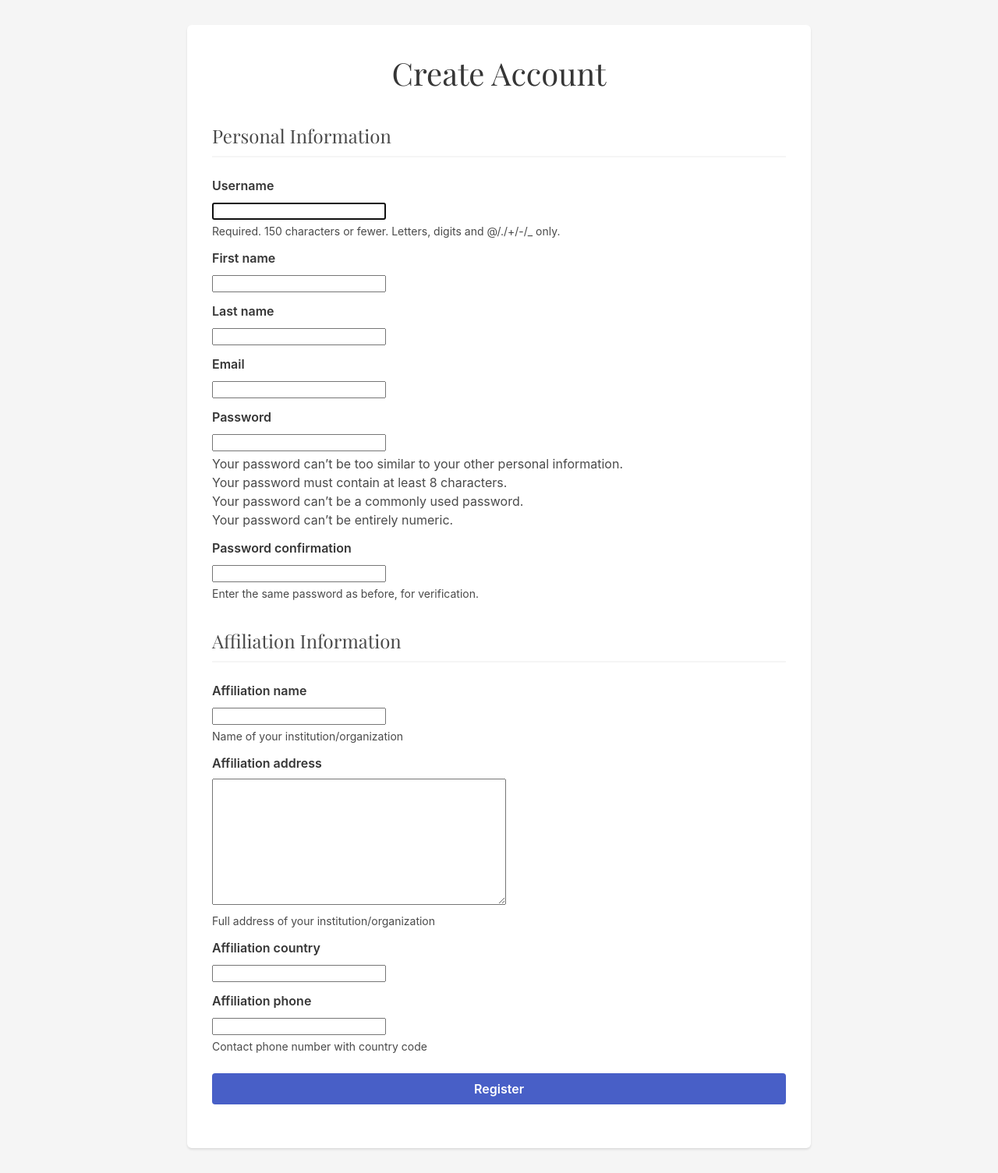
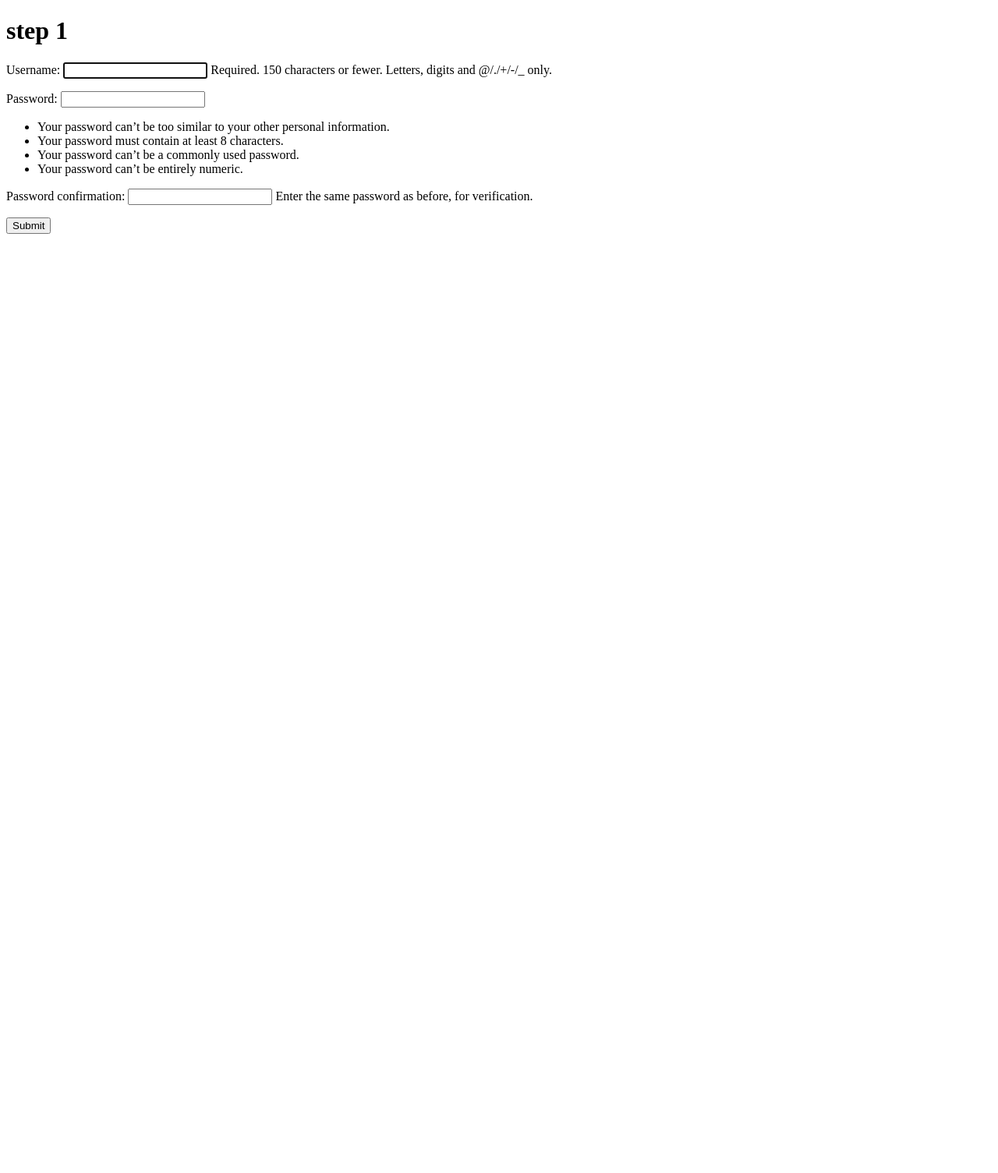
Before and after one commit to nashamri/pub-sys, a Django app: page /register/ in a window 1280 px wide. Shown: the whole page at 78% size. After the commit the page ends 300 px from the top, so only its background shows below. Run offline with Django 5.2, Linux system fonts and the light colour scheme.

Commit message:
mutli_form_test

```diff
--- a/account/forms.py
+++ b/account/forms.py
@@ -1,42 +1,11 @@
+# forms.py
 from django import forms
-from django.contrib.auth.forms import UserCreationForm
-from django.contrib.auth.models import User
-from .models import Affiliation
+from .models import Author
+from django.forms import ModelForm
 
-class UserRegistrationForm(UserCreationForm):
-    # User personal information
-    first_name = forms.CharField(max_length=30, required=True)
-    last_name = forms.CharField(max_length=30, required=True)
-    email = forms.EmailField(required=True)
 
-    # Affiliation fields
-    affiliation_name = forms.CharField(max_length=255, required=True,
-        help_text="Name of your institution/organization")
-    affiliation_address = forms.CharField(widget=forms.Textarea, required=True,
-        help_text="Full address of your institution/organization")
-    affiliation_country = forms.CharField(max_length=100, required=True)
-    affiliation_phone = forms.CharField(max_length=50, required=True,
-        help_text="Contact phone number with country code")
+class AuthorForm(ModelForm):
 
     class Meta:
-        model = User
-        fields = ('username', 'first_name', 'last_name', 'email', 'password1', 'password2',
-                 'affiliation_name', 'affiliation_address', 'affiliation_country', 'affiliation_phone')
-
-    def save(self, commit=True):
-        user = super().save(commit=False)
-        user.first_name = self.cleaned_data['first_name']
-        user.last_name = self.cleaned_data['last_name']
-        user.email = self.cleaned_data['email']
-
-        if commit:
-            user.save()
-            # Create and save the affiliation
-            affiliation = Affiliation.objects.create(
-                name=self.cleaned_data['affiliation_name'],
-                address=self.cleaned_data['affiliation_address'],
-                country=self.cleaned_data['affiliation_country'],
-                phone=self.cleaned_data['affiliation_phone']
-            )
-
-        return user
+        model = Author
+        fields = ["name", "title", "birth_date"]
--- a/account/templates/account/register.html
+++ b/account/templates/account/register.html
@@ -1,177 +1,51 @@
 <!DOCTYPE html>
-<html>
+<html lang="en">
+
 <head>
-    <meta charset="utf-8">
-    <meta name="viewport" content="width=device-width, initial-scale=1">
+    <meta charset="UTF-8">
+    <meta name="viewport" content="width=device-width, initial-scale=1.0">
     <title>Register</title>
-    <link rel="stylesheet" href="https://cdn.jsdelivr.net/npm/bulma@0.9.4/css/bulma.min.css">
-    <link href="https://fonts.googleapis.com/css2?family=Playfair+Display&display=swap" rel="stylesheet">
     <style>
-        /* General styles */
-        body {
-            min-height: 100vh;
-            background-color: #f5f5f5;
-        }
-
-        .main-container {
-            padding: 2rem 1.5rem;
-        }
-
-        /* Form styling */
-        .form-container {
-            background-color: white;
-            padding: 2rem;
-            border-radius: 6px;
-            box-shadow: 0 2px 3px rgba(10, 10, 10, 0.1);
-            max-width: 800px;
-            margin: 0 auto;
-        }
-
-        /* Title styling */
-        .page-title {
-            font-family: 'Playfair Display', serif;
-            color: #363636;
-            font-size: 2.5rem;
-            text-align: center;
-            margin-bottom: 2rem;
-        }
-
-        .section-title {
-            font-family: 'Playfair Display', serif;
-            color: #4a4a4a;
-            font-size: 1.5rem;
-            margin-top: 2rem;
-            margin-bottom: 1.5rem;
-            padding-bottom: 0.5rem;
-            border-bottom: 2px solid #f5f5f5;
-        }
-
-        /* Form field styling */
-        .field {
-            margin-bottom: 1.5rem;
-        }
-
-        .label {
-            color: #363636;
-            font-weight: 600;
-        }
-
-        .help {
-            font-size: 0.875rem;
-            margin-top: 0.25rem;
-        }
-
-        .help.is-danger {
-            color: #f14668;
-        }
-
-        /* Input styling */
-        .input, .textarea {
-            width: 100%;
-            padding: 0.5rem;
-            border: 1px solid #dbdbdb;
-            border-radius: 4px;
-            font-size: 1rem;
-        }
-
-        .input:focus, .textarea:focus {
-            border-color: #485fc7;
-            box-shadow: 0 0 0 0.125em rgba(72, 95, 199, 0.25);
-        }
-
-        /* Button styling */
-        .button.is-primary {
-            background-color: #485fc7;
-            color: white;
-            padding: 0.75rem 1.5rem;
-            font-weight: 600;
-            transition: background-color 0.3s;
-        }
-
-        .button.is-primary:hover {
-            background-color: #364fc7;
-        }
-
-        /* Error message styling */
-        .error-message {
-            color: #f14668;
-            font-size: 0.875rem;
-            margin-top: 0.25rem;
-        }
-
-        /* Success message styling */
-        .success-message {
-            background-color: #48c78e;
-            color: white;
-            padding: 1rem;
-            border-radius: 4px;
-            margin-bottom: 1.5rem;
+        .errorlist {
+            color: red;
+            list-style: none;
+            padding: 0;
+            margin: 5px 0;
         }
     </style>
 </head>
 
 <body>
+    <h1>step {{step}}</h1>
+    <form method="post">
+        {% csrf_token %}
+        <input type="hidden" name="step" value="{{ step }}">
 
-    <div class="main-container">
-        <div class="form-container">
-            <h1 class="page-title">Create Account</h1>
 
-            {% if messages %}
-                {% for message in messages %}
-                    <div class="{% if message.tags %}{{ message.tags }}{% endif %} success-message">
-                        {{ message }}
-                    </div>
-                {% endfor %}
+            {% if step == 1 %}
+
+        <div>
+            {{ user_form.as_p }}
+        </div>
+                    <button type="submit" name="action" value="submit">Submit</button>
+
             {% endif %}
+        {% if step == 2 %}
+            <input type="hidden" name="crd" value="{{ crd }}">
 
-            <form method="post" novalidate>
-                {% csrf_token %}
+            <div>
+<!-- <div {% if step != 2 %}style="display:none;" {% endif %}> -->
+    {{ author_form.as_p }}
+        </div>
 
-                <div class="form-section">
-                    <h2 class="section-title">Personal Information</h2>
-                    {% for field in form %}
-                        {% if field.name in 'username,first_name,last_name,email,password1,password2' %}
-                            <div class="field">
-                                <label class="label">{{ field.label }}</label>
-                                <div class="control">
-                                    {{ field.errors }}
-                                    {{ field }}
-                                    {% if field.help_text %}
-                                        <p class="help">{{ field.help_text|safe }}</p>
-                                    {% endif %}
-                                </div>
-                            </div>
-                        {% endif %}
-                    {% endfor %}
-                </div>
 
-                <div class="form-section">
-                    <h2 class="section-title">Affiliation Information</h2>
-                    {% for field in form %}
-                        {% if field.name in 'affiliation_name,affiliation_address,affiliation_country,affiliation_phone' %}
-                            <div class="field">
-                                <label class="label">{{ field.label }}</label>
-                                <div class="control">
-                                    {{ field.errors }}
-                                    {{ field }}
-                                    {% if field.help_text %}
-                                        <p class="help">{{ field.help_text|safe }}</p>
-                                    {% endif %}
-                                </div>
-                            </div>
-                        {% endif %}
-                    {% endfor %}
-                </div>
+            <button type="submit" name="action" value="submit">Submit</button>
 
-                <div class="field">
-                    <div class="control">
-                        <button type="submit" class="button is-primary is-fullwidth">
-                            Register
-                        </button>
-                    </div>
-                </div>
-            </form>
-        </div>
-    </div>
+
+         {% endif %}
+
+
+     </form>
 </body>
+
 </html>
--- a/account/views.py
+++ b/account/views.py
@@ -1,10 +1,16 @@
+import ast
 from django.shortcuts import render, redirect
 from django.contrib.auth.models import User
 from django.contrib.auth import login, authenticate
+from django.contrib.auth.forms import UserCreationForm
+
 from django.db import IntegrityError
 from django.contrib.auth import logout
 from django.contrib import messages
-from .forms import UserRegistrationForm
+
+from account.forms import AuthorForm
+import base64
+
 
 def logout_view(request):
     messages.get_messages(request).used = True  # Clear messages
@@ -80,15 +86,64 @@ def signup_test(request):
     return render(request, 'account/mutilform.html')
 
 
+
 def register(request):
     if request.method == 'POST':
-        form = UserRegistrationForm(request.POST)
-        if form.is_valid():
-            user = form.save()
-            login(request, user)
-            messages.success(request, 'Registration successful!')
-            return redirect('/')
-    else:
-        form = UserRegistrationForm()
+        current_step = int(request.POST.get('step', 1))
 
-    return render(request, 'account/register.html', {'form': form})
+        if current_step == 1:
+            user_form = UserCreationForm(request.POST)
+            if user_form.is_valid():
+                user_clean_data = str(user_form.cleaned_data)
+                user_dict = ast.literal_eval(user_clean_data)
+                data = f"{user_dict['username']}={user_dict['password1']}"
+                b = base64.b64encode(
+                    data.encode('utf-8')).decode('utf-8')
+                return render(request, 'account/register.html', {
+                    'crd': b,  # Pass the entire POST data
+                    'author_form': AuthorForm(),
+                    'step': 2
+                })
+            else:
+                return render(request, 'account/register.html', {
+                    'user_form': user_form,
+                    'step': 1
+                })
+
+        elif current_step == 2:
+            user_clean_data = request.POST.get('crd')
+            decoded_bytes = base64.b64decode(user_clean_data)
+            decoded_string = decoded_bytes.decode('utf-8')
+            # Split the decoded string to get username and password
+            username, password = decoded_string.split('=')
+
+            # Create the user
+
+            #user_form = UserCreationForm(request.POST)
+            #user_form.is_valid()
+            #user = user_form.save()  # Create the User here
+            # Now handle the Author form
+            author_form = AuthorForm(request.POST)
+            if author_form.is_valid():
+                user = User.objects.create_user(
+                username=username,
+                password=password
+            )
+                author = author_form.save(commit=False)
+                author.user = user
+                author.save()
+
+                messages.success(request, 'Registration successful!')
+                login(request, user)
+                return redirect('/')
+            else:
+                return render(request, 'account/register.html', {
+                    'crd': user_clean_data,
+                    'author_form': author_form,
+                    'step': 2
+                })
+
+    return render(request, 'account/register.html', {
+        'user_form': UserCreationForm(),
+        'step': 1
+    })
```
Also changed, not shown: account/admin.py (deleted, +0 -10 lines), account/models.py (+169 -10 lines), account/migrations/0002_author_delete_affiliation.py (added), db.sqlite3.
